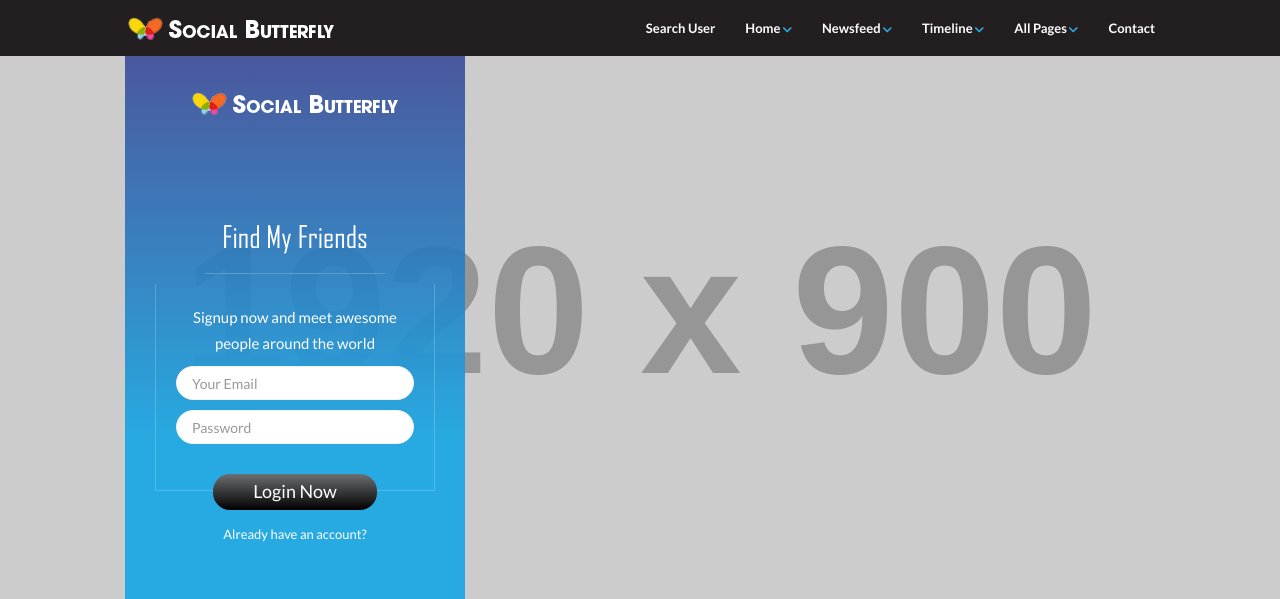
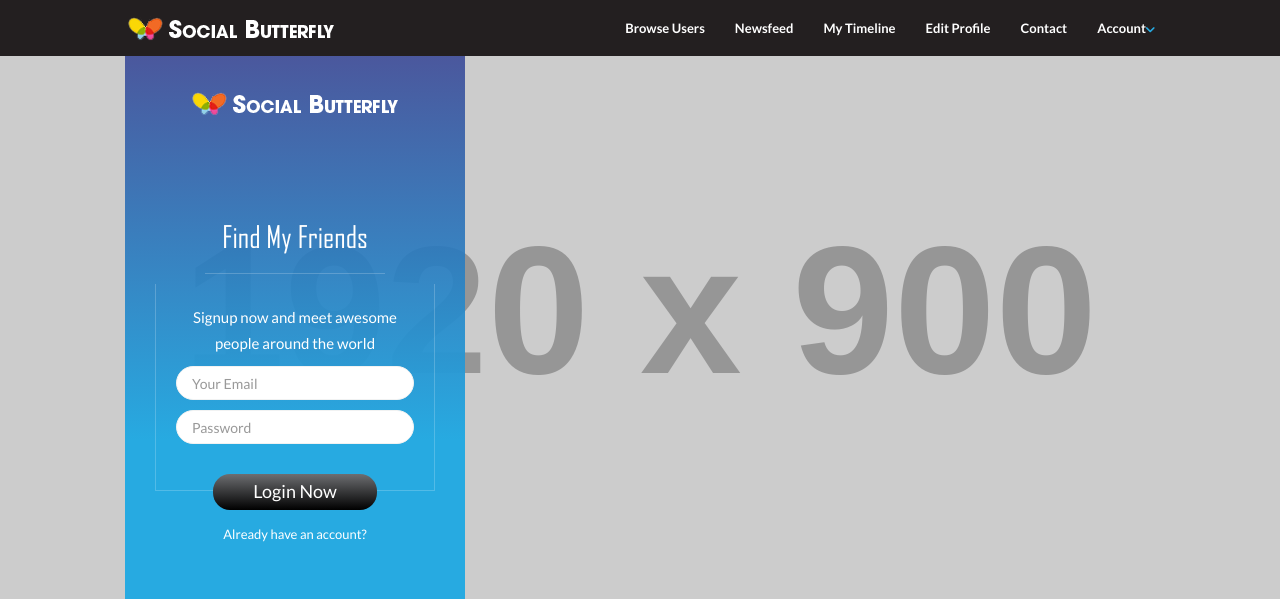
Before and after one commit to nabeelfarooqui98/social-butterfly, a PHP site: page / in a window 1280 px wide. Shown: the top 599 px of the page. Run offline with PHP 8.4, Linux system fonts and the light colour scheme; grey boxes labelled with a size stand in for pictures from a placeholder-image service; some libraries are stand-ins or nearby versions; some web fonts are replaced.

Commit message:
header changes

```diff
--- a/header.php
+++ b/header.php
@@ -46,60 +46,20 @@
             <!-- Collect the nav links, forms, and other content for toggling -->
             <div class="collapse navbar-collapse" id="bs-example-navbar-collapse-1">
                 <ul class="nav navbar-nav navbar-right main-menu">
-                    <li class="dropdown"><a href="Search.php" class="button">Search User</a></li>
+                    <li class="dropdown"><a href="Search.php" class="button">Browse Users</a></li>
+                    <li class="dropdown"><a href="newsfeed.php" class="button">Newsfeed</a></li>
+                    <li class="dropdown"><a href="timeline.php" class="button">My Timeline</a></li>
+                    <li class="dropdown"><a href=".php" class="button">Edit Profile</a></li>
+                    <li class="dropdown"><a href="contact.php">Contact</a></li>
+
                     <li class="dropdown">
-                        <a href="#" class="dropdown-toggle" data-toggle="dropdown" role="button" aria-haspopup="true" aria-expanded="false">Home <span><img src="images/down-arrow.png" alt="" /></span></a>
-                        <ul class="dropdown-menu newsfeed-home">
-                            <li><a href="index.php">Landing Page 1</a></li>
-                            <li><a href="index-register.php">Landing Page 2</a></li>
+                        <a href="#" class="dropdown-toggle pages" data-toggle="dropdown" role="button" aria-haspopup="true" aria-expanded="false">Account<span><img src="images/down-arrow.png" alt="" /></span></a>
+                        <ul class="dropdown-menu page-list">
+
+                            <li><a href="edit-profile-basic.php">Edit Profile</a></li>
+                            <li><a href="./scripts/logout.php">Logout</a></li>
                         </ul>
                     </li>
-                    <li class="dropdown">
-                        <a href="#" class="dropdown-toggle" data-toggle="dropdown" role="button" aria-haspopup="true" aria-expanded="false">Newsfeed <span><img src="images/down-arrow.png" alt="" /></span></a>
-                        <ul class="dropdown-menu newsfeed-home">
-                            <li><a href="newsfeed.php">Newsfeed</a></li>
-                            <li><a href="newsfeed-people-nearby.php">Poeple Nearly</a></li>
-                            <li><a href="newsfeed-friends.php">My friends</a></li>
-                            <li><a href="newsfeed-messages.php">Chatroom</a></li>
-                            <li><a href="newsfeed-images.php">Images</a></li>
-                            <li><a href="newsfeed-videos.php">Videos</a></li>
-                        </ul>
-                    </li>
-                    <li class="dropdown">
-                        <a href="#" class="dropdown-toggle" data-toggle="dropdown" role="button" aria-haspopup="true" aria-expanded="false">Timeline <span><img src="images/down-arrow.png" alt="" /></span></a>
-                        <ul class="dropdown-menu login">
-                            <li><a href="timeline.php">Timeline</a></li>
-                            <li><a href="timeline-about.php">Timeline About</a></li>
-                            <li><a href="timeline-album.php">Timeline Album</a></li>
-                            <li><a href="timeline-friends.php">Timeline Friends</a></li>
-                            <li><a href="edit-profile-basic.php">Edit: Basic Info</a></li>
-                            <li><a href="edit-profile-work-edu.php">Edit: Work</a></li>
-                            <li><a href="edit-profile-interests.php">Edit: Interests</a></li>
-                            <li><a href="edit-profile-settings.php">Account Settings</a></li>
-                            <li><a href="edit-profile-password.php">Change Password</a></li>
-                        </ul>
-                    </li>
-                    <li class="dropdown">
-                        <a href="#" class="dropdown-toggle pages" data-toggle="dropdown" role="button" aria-haspopup="true" aria-expanded="false">All Pages <span><img src="images/down-arrow.png" alt="" /></span></a>
-                        <ul class="dropdown-menu page-list">
-
-                            <li><a href="index.php">Landing Page 1</a></li>
-                            <li><a href="index-register.php">Landing Page 2</a></li>
-                            <li><a href="newsfeed.php">Newsfeed</a></li>
-                            <li><a href="newsfeed-people-nearby.php">Poeple Nearly</a></li>
-                            <li><a href="newsfeed-friends.php">My friends</a></li>
-                            <li><a href="newsfeed-messages.php">Chatroom</a></li>
-                            <li><a href="newsfeed-images.php">Images</a></li>
-                            <li><a href="newsfeed-videos.php">Videos</a></li>
-                            <li><a href="timeline.php">Timeline</a></li>
-                            <li><a href="timeline-about.php">Timeline About</a></li>
-                            <li><a href="timeline-album.php">Timeline Album</a></li>
-                            <li><a href="timeline-friends.php">Timeline Friends</a></li>
-                            <li><a href="edit-profile-basic.php">Edit Profile</a></li>
-                            <li><a href="contact.php">Contact Us</a></li>
-                        </ul>
-                    </li>
-                    <li class="dropdown"><a href="contact.php">Contact</a></li>
 
                 </ul>
 
```
